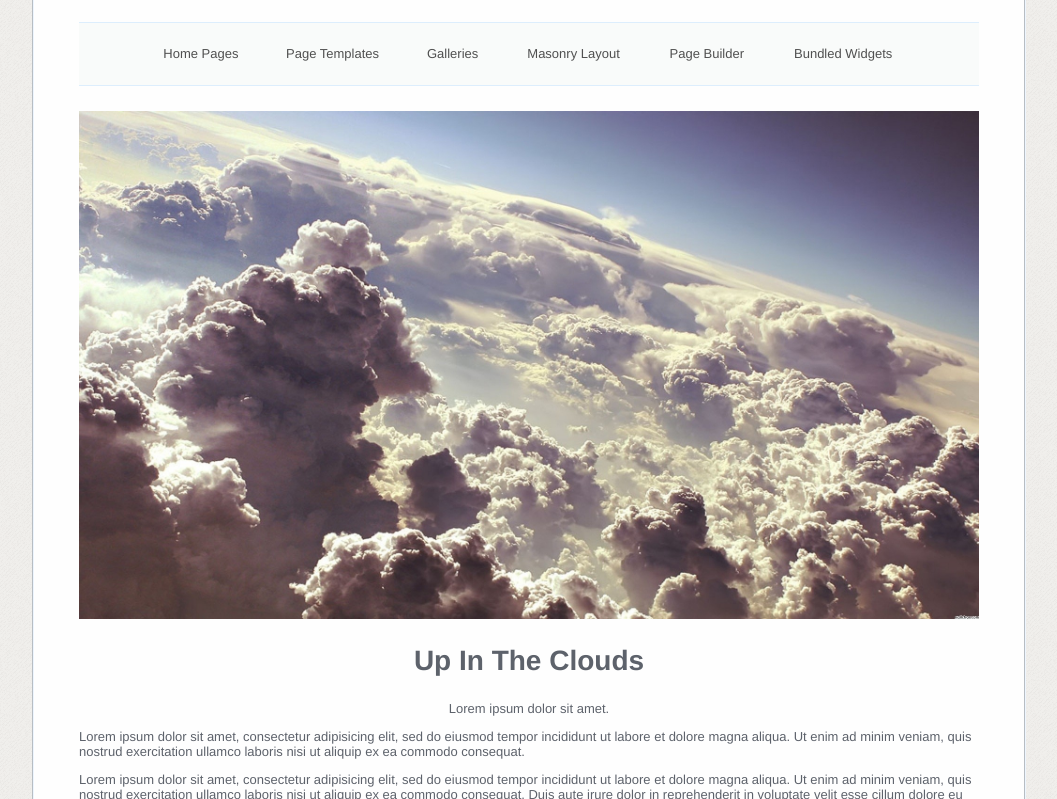
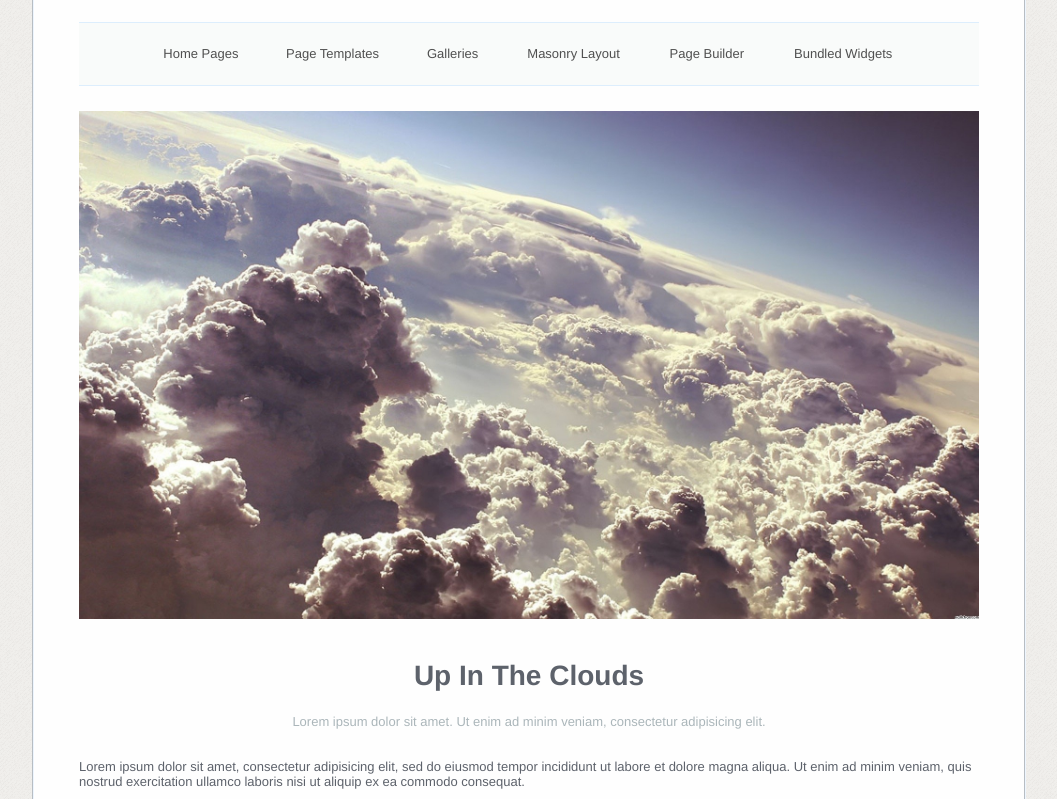
Before and after one commit to Badabingbing/Origami, a plain HTML site: page index2.html in a window 1280 px wide. Shown: the part 146-945 px from the top of the page, without its empty margins (111-1168 px from the left). Drawn offline with Linux system fonts and the light colour scheme.

Commit message:
ajouté padding et margin h2 + son sous-titre, couleur sous-titre

```diff
--- a/index2.html
+++ b/index2.html
@@ -73,7 +73,7 @@
 
 		<div class="articleTitle">
 			<h2>up in the clouds</h2>
-			<p class="subTitle">Lorem ipsum dolor sit amet.</p>
+			<p>Lorem ipsum dolor sit amet. Ut enim ad minim veniam, consectetur adipisicing elit.</p>
 		</div>
 
 		<p class="articles">Lorem ipsum dolor sit amet, consectetur adipisicing elit, sed do eiusmod
--- a/style2.css
+++ b/style2.css
@@ -167,3 +167,14 @@ h1 h3 {float: left;}
 .articleTitle {
 	text-align: center;
 }
+
+.articleTitle h2 {
+	margin-bottom: 22px;
+	margin-top: 38px;
+}
+
+.articleTitle p {
+	margin-top: 0;
+	margin-bottom: 30px;
+	color: rgb(171,182,186);
+}
```
